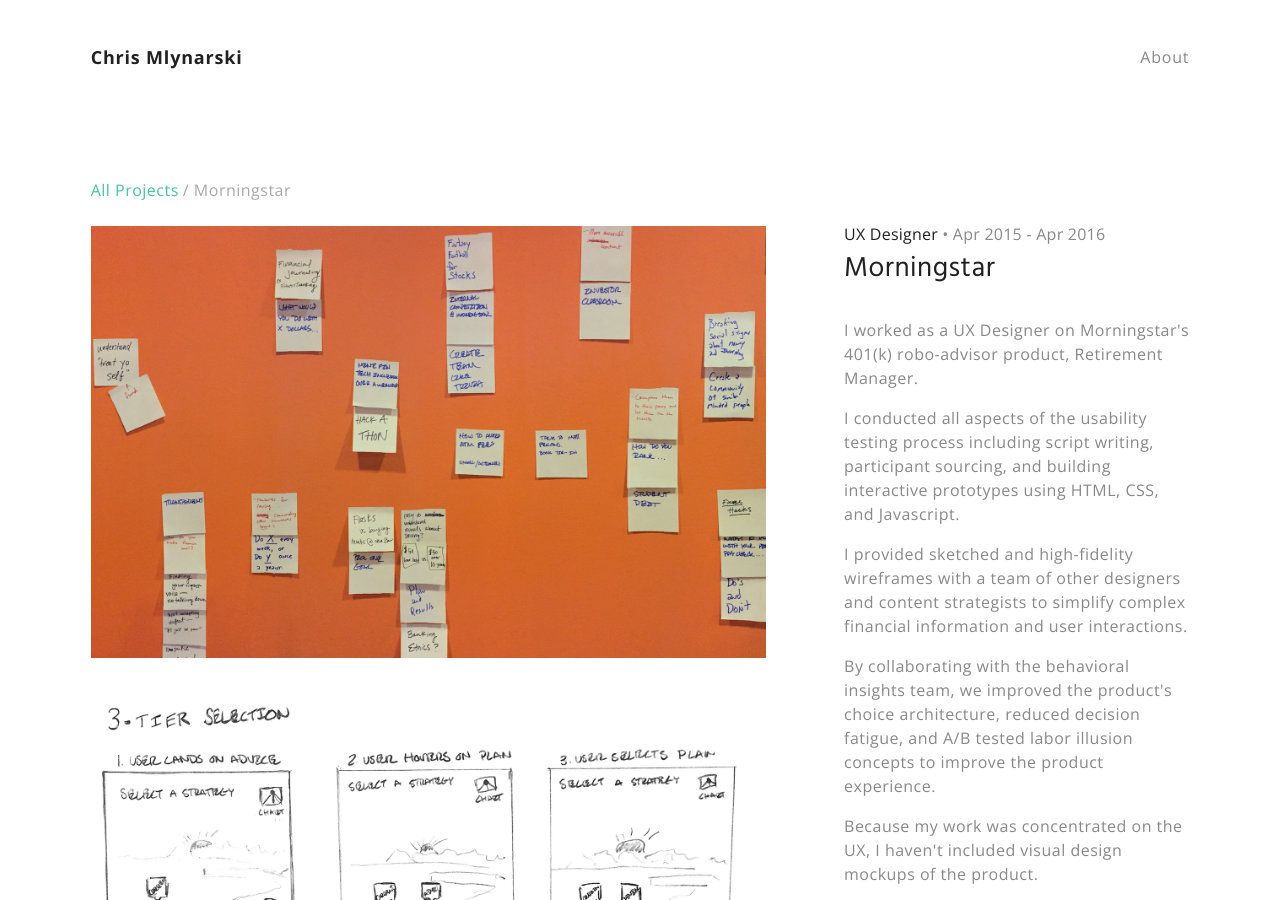
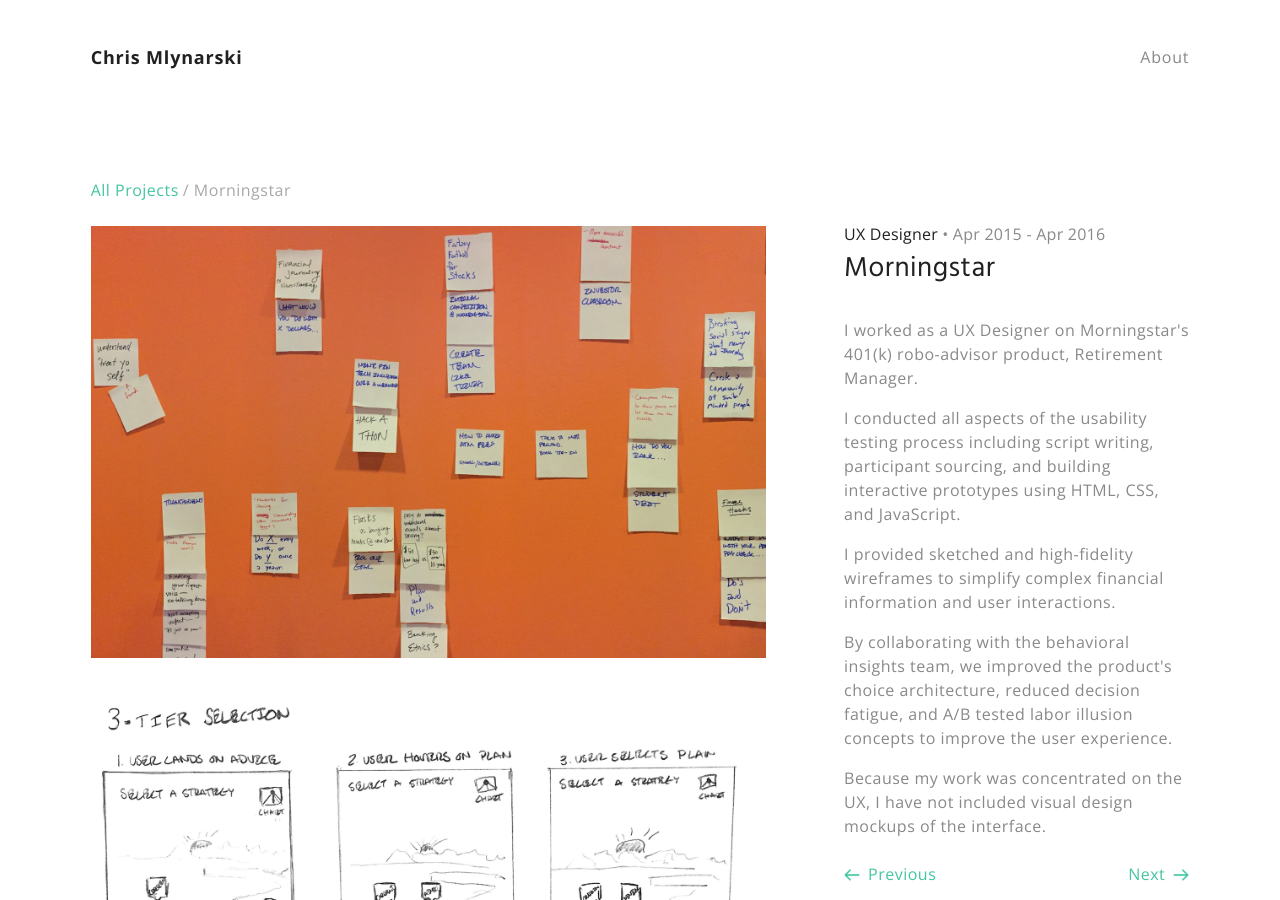
Before and after one commit to Cmlynars/portfolio-2017, a Jekyll site: the page built from projects/Morningstar.md, in a window 1280 px wide and 900 px high. Built offline with Jekyll 4.4.1, drawn with Linux system fonts in a browser that asks for light colours; nearby versions of some CDN libraries; library files that are not in the unit come from our copies.

Commit message:
fixing typos

```diff
--- a/about.html
+++ b/about.html
@@ -10,15 +10,15 @@
 
 	<article class="about-blurb">
 		<h3>About</h3>
-		<p>I graduated from Georgetown Univesity with a major in Chinese language. After graduation, I served as a Princeton in Asia fellow based in China.</p>
+		<p>I graduated from Georgetown University with a major in Chinese language. After graduation, I served as a Princeton in Asia fellow based in China.</p>
 
 		<p>While in China, I served as both an English teacher at a university in Wuhan and a project manager for <a class="inline-link" href="{{ site.baseurl}}/projects/planet_finance_china.html" target="_blank">PlaNet Finance China</a>, the China branch of an international microfinance consultancy based in Beijing.</p>
 
-		<p>It was during my time designing financial education tools at Planet Finance that I was first exposed to the design processes, and its ability to solve problems beyond the aesthetic.</p>
+		<p>It was during my time designing financial education tools at PlaNet Finance that I was first exposed to the design process, and its ability to solve problems beyond the aesthetic.</p>
 
 		<p>After returning from China, I continued my study of design, which led me first to a UX design position at <a class="inline-link" href="{{ site.baseurl}}/projects/Morningstar.html" target="_blank">Morningstar</a> and to eventually heading up the design department at <a class="inline-link" href="{{ site.baseurl}}/projects/Avant.html" target="_blank">Avant</a>.</p>
 
-		<p>I'm interested in bringing the human-centered design process to industries not traditionally affiliated with design and using data to inform and validate design decisions.</p>
+		<p>I'm interested in bringing the human-centered design process to industries not traditionally affiliated with design, and using data to inform and validate design decisions.</p>
 
 		<p>For anything design related, please feel free to contact me via <a class="inline-link" href="https://www.linkedin.com/in/christophermlynarski/" target="_blank">LinkedIn</a>.</p>
 
--- a/projects/Morningstar.md
+++ b/projects/Morningstar.md
@@ -4,17 +4,17 @@
 pretty_title: Morningstar
 role: UX Designer
 date: Apr 2015 - Apr 2016
-description: Improved the user experience of a 401(k) roboadvisor.
+description: Improved the user experience of a 401(k) robo-advisor.
 card_image: morningstar.png
 order: 2
 ---
 
 <p>I worked as a UX Designer on Morningstar's 401(k) robo-advisor product, Retirement Manager.</p>
 
-<p>I conducted all aspects of the usability testing process including script writing, participant sourcing, and building interactive prototypes using HTML, CSS, and Javascript.</p>
+<p>I conducted all aspects of the usability testing process including script writing, participant sourcing, and building interactive prototypes using HTML, CSS, and JavaScript.</p>
 
-<p>I provided sketched and high-fidelity wireframes with a team of other designers and content strategists to simplify complex financial information and user interactions.</p>
+<p>I provided sketched and high-fidelity wireframes to simplify complex financial information and user interactions.</p>
 
-<p>By collaborating with the behavioral insights team, we improved the product's choice architecture, reduced decision fatigue, and A/B tested labor illusion concepts to improve the product experience.</p>
+<p>By collaborating with the behavioral insights team, we improved the product's choice architecture, reduced decision fatigue, and A/B tested labor illusion concepts to improve the user experience.</p>
 
-<p>Because my work was concentrated on the UX, I haven't included visual design mockups of the product.</p>
+<p>Because my work was concentrated on the UX, I have not included visual design mockups of the interface.</p>
```
Also changed, not shown: projects/Avant.md (+3 -3 lines), projects/planet_finance_china.md (+2 -2 lines), projects/smart_air.md (+1 -1 lines).
